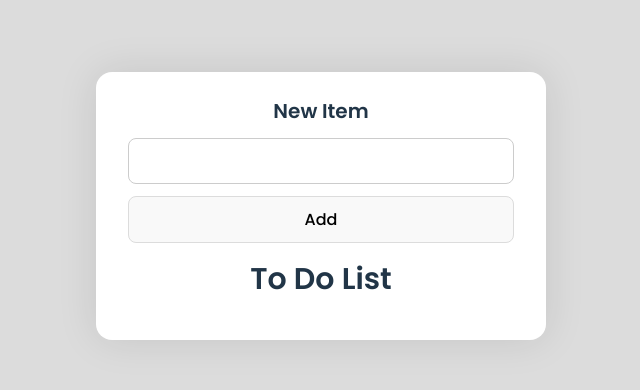
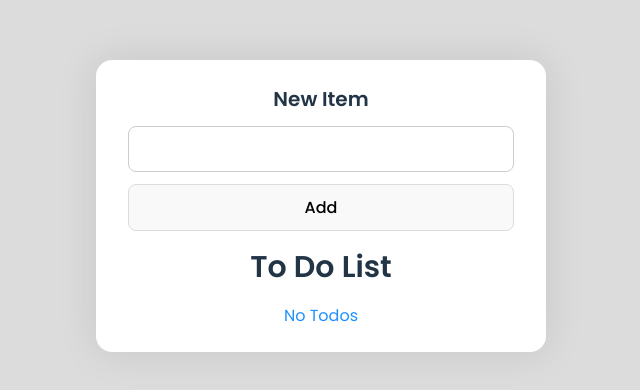
Before and after one commit to Judy-Nihao/react-beginner-todo, a React (Vite) app: page / in a window 1280 px wide. Shown: the part 194-584 px from the top of the page, without its empty margins (319-959 px from the left). Built offline with nearby package versions, Linux system fonts and the light colour scheme.

Commit message:
use short circuiting to show default text when no todo

```diff
--- a/src/App.jsx
+++ b/src/App.jsx
@@ -57,6 +57,7 @@ function App() {
       </form>
       <h1 className="header">To Do List</h1>
       <ul className="list">
+      { todos.length === 0 && <span className='no-todos'>No Todos</span>}
         {todos.map((todo)=>{
           return  <li key={todo.id}>
           <label><input type="checkbox" checked={todo.completed} onChange={e => toggleTodo(todo.id, e.target.checked)}/>{todo.title}</label>
```
